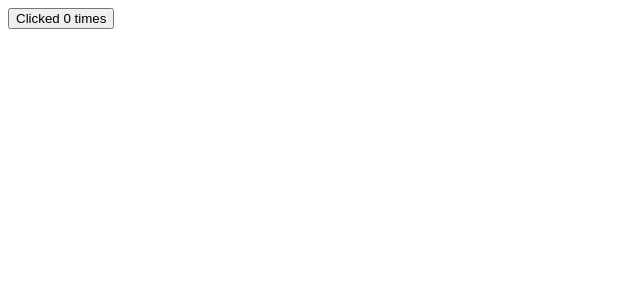
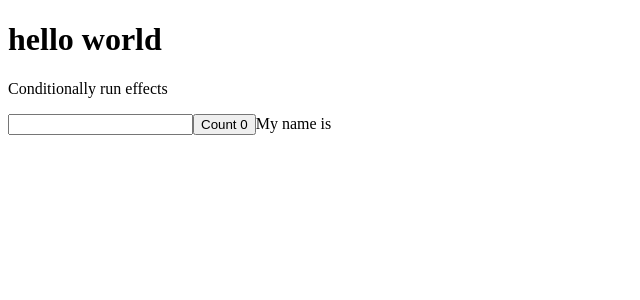
Before and after one commit to devrahul93/CodeEvolution, a React (Create React App) app in the folder useffect/: page / in a window 1280 px wide. Shown: the top 300 px of the page, without its empty margins (0-640 px from the left). Built offline with nearby package versions, Linux system fonts and the light colour scheme.

Commit message:
render only once

```diff
--- a/useffect/src/App.js
+++ b/useffect/src/App.js
@@ -1,11 +1,15 @@
 import Counter from "./classCounter";
+import ClassCounterone from "./ClassCounterOne";
 import HooksCounter from "./HooksCounter";
 
 const App = () => {
   return (
     <>
+      <h1>hello world</h1>
       {/* <Counter /> */}
-      <HooksCounter />
+      {/* <HooksCounter /> */}
+      <p>Conditionally run effects</p>
+      <ClassCounterone />
     </>
   );
 };
--- /dev/null
+++ b/useffect/src/ClassCounterOne.js
@@ -0,0 +1,48 @@
+import React, { Component } from "react";
+
+class ClassCounterone extends Component {
+  constructor() {
+    super();
+    this.state = {
+      count: 0,
+      name: "",
+    };
+  }
+
+  componentDidMount() {
+    document.title = `clicked ${this.state.count} times`;
+  }
+  componentDidUpdate(prevProps, prevState) {
+    if (prevState.count !== this.state.count) {
+      console.log("updating document");
+      document.title = `clicked ${this.state.count} times`;
+    }
+  }
+
+  render() {
+    return (
+      <>
+        <input
+          type="text"
+          value={this.state.name}
+          onChange={(e) => {
+            this.setState({ name: e.target.value });
+          }}
+        ></input>
+        <button
+          onClick={() =>
+            this.setState({
+              count: this.state.count + 1,
+            })
+          }
+        >
+          Count {this.state.count}
+        </button>
+        My name is {this.state.name}
+        <div></div>
+      </>
+    );
+  }
+}
+
+export default ClassCounterone;
```
